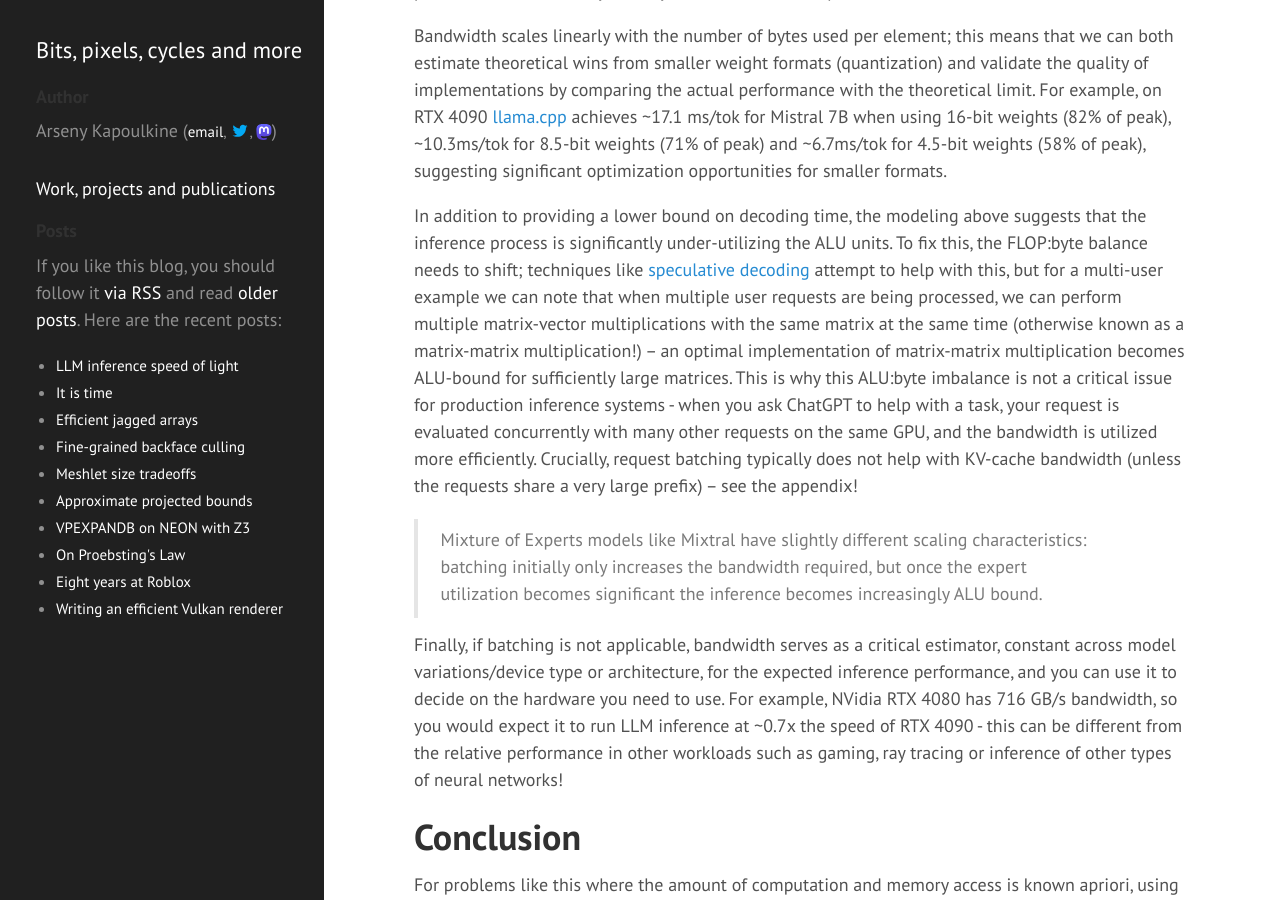
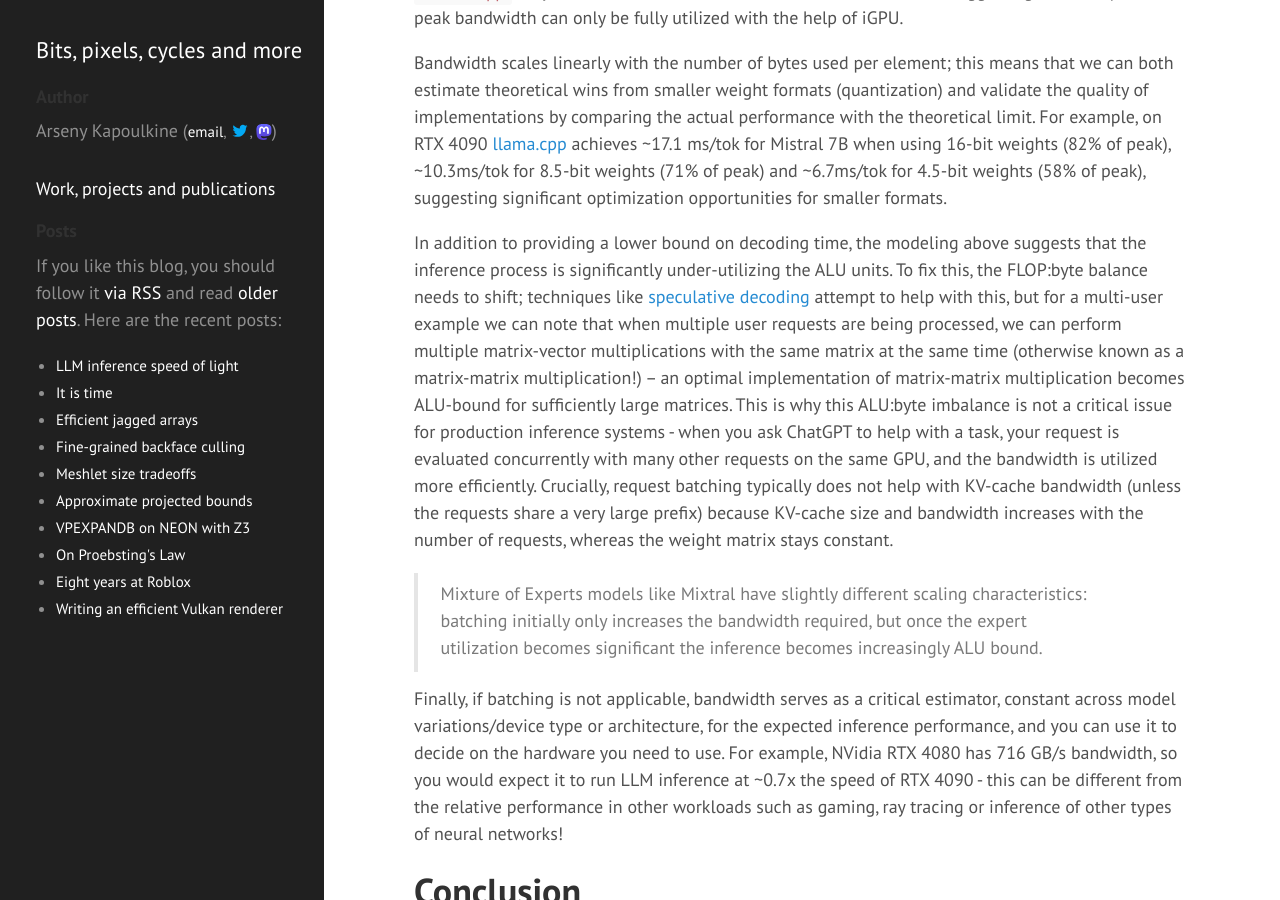
Before and after one commit to zeux/zeux.github.io, a Jekyll site: the page built from _posts/2024-03-15-llm-inference-sol.md, in a window 1280 px wide and 900 px high, scrolled down 3062 px. Built offline with Jekyll 4.4.1, drawn with Linux system fonts in a browser that asks for light colours; some of the changed text lies outside the part shown.

Commit message:
Wording, tweaks.

```diff
--- a/_posts/2024-03-15-llm-inference-sol.md
+++ b/_posts/2024-03-15-llm-inference-sol.md
@@ -4,7 +4,7 @@
 excerpt_separator: <!--more-->
 ---
 
-In the process of working on [calm](https://github.com/zeux/calm), a minimal from-scratch fast CUDA implementation of transformer-based language model inference, a critical consideration was establishing the speed of light for the inference process, and measuring the progress relative to that speed of light.
+In the process of working on [calm](https://github.com/zeux/calm), a minimal from-scratch fast CUDA implementation of transformer-based language model inference, a critical consideration was establishing the speed of light for the inference process, and measuring the progress relative to that speed of light. In this post we'll cover this theoretical limit and its implications.
 
 <!--more-->
 
@@ -55,7 +55,7 @@
 
 Bandwidth scales linearly with the number of bytes used per element; this means that we can both estimate theoretical wins from smaller weight formats (quantization) and validate the quality of implementations by comparing the actual performance with the theoretical limit. For example, on RTX 4090 [llama.cpp](https://github.com/ggerganov/llama.cpp) achieves ~17.1 ms/tok for Mistral 7B when using 16-bit weights (82% of peak), ~10.3ms/tok for 8.5-bit weights (71% of peak) and ~6.7ms/tok for 4.5-bit weights (58% of peak), suggesting significant optimization opportunities for smaller formats.
 
-In addition to providing a lower bound on decoding time, the modeling above suggests that the inference process is significantly under-utilizing the ALU units. To fix this, the FLOP:byte balance needs to shift; techniques like [speculative decoding](https://medium.com/@TitanML/in-the-fast-lane-speculative-decoding-10x-larger-model-no-extra-cost-f33ea39d065a) attempt to help with this, but for a multi-user example we can note that when multiple user requests are being processed, we can perform multiple matrix-vector multiplications with the same matrix at the same time (otherwise known as a matrix-matrix multiplication!) -- an optimal implementation of matrix-matrix multiplication becomes ALU-bound for sufficiently large matrices. This is why this ALU:byte imbalance is not a critical issue for production inference systems - when you ask ChatGPT to help with a task, your request is evaluated concurrently with many other requests on the same GPU, and the bandwidth is utilized more efficiently. Crucially, request batching typically does not help with KV-cache bandwidth (unless the requests share a very large prefix) -- see the appendix!
+In addition to providing a lower bound on decoding time, the modeling above suggests that the inference process is significantly under-utilizing the ALU units. To fix this, the FLOP:byte balance needs to shift; techniques like [speculative decoding](https://medium.com/@TitanML/in-the-fast-lane-speculative-decoding-10x-larger-model-no-extra-cost-f33ea39d065a) attempt to help with this, but for a multi-user example we can note that when multiple user requests are being processed, we can perform multiple matrix-vector multiplications with the same matrix at the same time (otherwise known as a matrix-matrix multiplication!) -- an optimal implementation of matrix-matrix multiplication becomes ALU-bound for sufficiently large matrices. This is why this ALU:byte imbalance is not a critical issue for production inference systems - when you ask ChatGPT to help with a task, your request is evaluated concurrently with many other requests on the same GPU, and the bandwidth is utilized more efficiently. Crucially, request batching typically does not help with KV-cache bandwidth (unless the requests share a very large prefix) because KV-cache size and bandwidth increases with the number of requests, whereas the weight matrix stays constant.
 
 > Mixture of Experts models like Mixtral have slightly different scaling characteristics: batching initially only increases the bandwidth required, but once the expert utilization becomes significant the inference becomes increasingly ALU bound.
 
```
